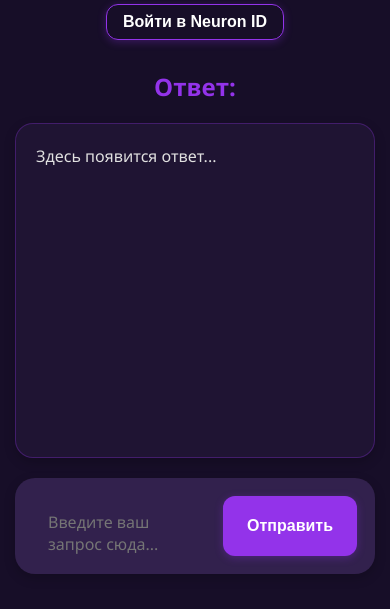
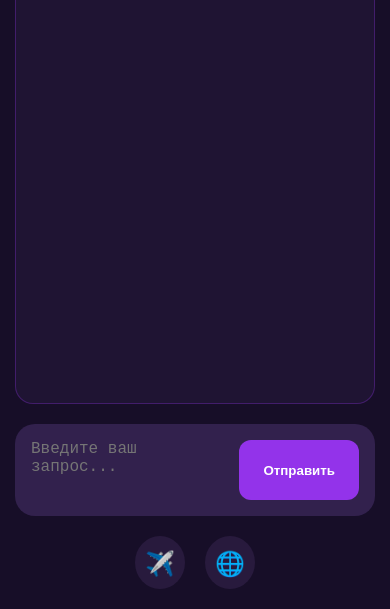
Before and after one commit to Neuron-Ecosystem/Neuron-AI, a website: page public/index.html in a window 390 px wide. Shown: the part 235-844 px from the top of the page. Drawn offline with Linux system fonts and the light colour scheme; no server answers.

Commit message:
Update index.html

```diff
--- a/public/index.html
+++ b/public/index.html
@@ -1,175 +1,58 @@
 <!DOCTYPE html>
 <html lang="ru">
 <head>
-    <meta name="google-site-verification" content="unrJT2kfnaTJfgm-4h8d6Tq5YObmkG9JYVn-2UCGbag" />
     <meta charset="UTF-8">
     <meta name="viewport" content="width=device-width, initial-scale=1.0">
     <title>Neuron AI</title>
     <style>
-        /* ================================================= */
-        /* == СТИЛИЗАЦИЯ ПОД NEURON ECOSYSTEM == */
-        /* ================================================= */
         :root {
-            --bg-color: #170e28;
-            --text-color: #e0e0e0;
-            --accent-color: #9333ea;
-            --input-bg: #281a3d;
-            --input-highlight-bg: #32214d;
-            --message-bg: #1f1433;
+            --bg-color: #170e28; --text-color: #e0e0e0; --accent-color: #9333ea;
+            --input-bg: #281a3d; --input-highlight-bg: #32214d; --message-bg: #1f1433;
         }
-
         * { box-sizing: border-box; margin: 0; padding: 0; }
-
         body {
-            font-family: 'Segoe UI', Tahoma, Geneva, Verdana, sans-serif;
-            background-color: var(--bg-color);
-            color: var(--text-color);
-            max-width: 760px;
-            margin: 0 auto;
-            padding: 20px 15px;
-            min-height: 100vh;
-            display: flex;
-            flex-direction: column;
+            font-family: 'Segoe UI', sans-serif; background-color: var(--bg-color); color: var(--text-color);
+            max-width: 760px; margin: 0 auto; padding: 20px 15px; min-height: 100vh; display: flex; flex-direction: column;
         }
-
-        h1, h2 {
-            color: var(--accent-color);
-            text-align: center;
-            margin-bottom: 20px;
-            font-weight: 600;
+        h1 { color: var(--accent-color); text-align: center; margin-bottom: 20px; }
+        .auth-btn {
+            background: transparent; border: 1px solid var(--accent-color); color: white;
+            padding: 8px 16px; border-radius: 12px; cursor: pointer; align-self: center; margin-bottom: 20px;
         }
-
-        .chat-container {
-            display: flex;
-            flex-direction: column;
-            width: 100%;
-            flex-grow: 1;
-            margin-bottom: 20px;
+        #output {
+            padding: 20px; background: var(--message-bg); border: 1px solid rgba(147, 51, 234, 0.3);
+            border-radius: 18px; min-height: 200px; flex-grow: 1; margin-bottom: 20px; white-space: pre-wrap;
         }
-
-        #output {
-            order: 1;
-            margin-bottom: 20px;
-            padding: 20px;
-            min-height: 200px;
-            background-color: var(--message-bg);
-            border: 1px solid rgba(147, 51, 234, 0.3);
-            border-radius: 18px;
-            white-space: pre-wrap;
-            line-height: 1.5;
-            box-shadow: 0 4px 12px rgba(0, 0, 0, 0.2);
-            flex-grow: 1;
+        .input-panel {
+            display: flex; gap: 12px; padding: 16px; background: var(--input-highlight-bg);
+            border-radius: 20px; position: sticky; bottom: 20px;
         }
-
-        .input-panel {
-            order: 2;
-            display: flex;
-            gap: 12px;
-            width: 100%;
-            padding: 16px;
-            background-color: var(--input-highlight-bg);
-            border-radius: 20px;
-            border: 2px solid transparent;
-            transition: border-color 0.3s;
-            box-shadow: 0 4px 12px rgba(0, 0, 0, 0.2);
-            position: sticky;
-            bottom: 20px;
+        textarea {
+            flex-grow: 1; height: 60px; background: transparent; border: none; color: white;
+            resize: none; outline: none; font-size: 16px;
         }
-
-        .input-panel:focus-within { border-color: var(--accent-color); }
-
-        textarea {
-            flex-grow: 1;
-            height: 60px;
-            padding: 15px;
-            border: none;
-            border-radius: 12px;
-            background-color: var(--input-highlight-bg);
-            color: var(--text-color);
-            resize: none;
-            font-size: 16px;
-            outline: none;
-            line-height: 1.4;
-            font-family: inherit;
+        button#sendBtn {
+            background: var(--accent-color); color: white; border: none; padding: 0 24px;
+            border-radius: 12px; font-weight: bold; cursor: pointer;
         }
-
-        button {
-            background-color: var(--accent-color);
-            color: white;
-            border: none;
-            border-radius: 12px;
-            padding: 0 24px;
-            cursor: pointer;
-            font-size: 16px;
-            font-weight: bold;
-            transition: all 0.3s;
-            box-shadow: 0 2px 8px rgba(147, 51, 234, 0.3);
-        }
-
-        .auth-btn {
-            background-color: transparent;
-            border: 1px solid var(--accent-color);
-            margin-bottom: 15px;
-            align-self: center;
-            padding: 8px 16px;
-        }
-
-        .logo { font-size: 3rem; display: block; text-align: center; color: var(--accent-color); margin-bottom: 10px; }
-
-        .social-panel-mobile {
-            display: none; justify-content: center; gap: 25px; padding: 15px;
-            background-color: rgba(23, 14, 40, 0.9); backdrop-filter: blur(10px);
-            border-bottom: 1px solid rgba(147, 51, 234, 0.3); margin-bottom: 20px; border-radius: 0 0 16px 16px;
-        }
-
-        .social-panel-desktop { display: flex; justify-content: center; gap: 30px; padding: 20px; margin-top: 20px; }
-
-        .social-icon {
-            font-size: 1.8rem; color: var(--text-color); transition: all 0.3s;
-            cursor: pointer; border-radius: 50%; padding: 8px; background-color: var(--input-bg);
-            width: 50px; height: 50px; display: flex; align-items: center; justify-content: center; text-decoration: none;
-        }
-
-        @media (min-width: 769px) {
-            body { padding: 40px 20px; }
-            .social-panel-mobile { display: none !important; }
-        }
-
-        @media (max-width: 768px) {
-            body { padding: 0; }
-            .social-panel-mobile { display: flex; position: sticky; top: 0; z-index: 100; }
-            .social-panel-desktop { display: none !important; }
-            .chat-container { padding: 15px; }
-            #output { max-height: calc(100vh - 300px); overflow-y: auto; }
-        }
+        .social-panel { display: flex; justify-content: center; gap: 20px; margin-top: 20px; }
+        .social-icon { text-decoration: none; font-size: 1.5rem; background: var(--input-bg); padding: 10px; border-radius: 50%; }
     </style>
 </head>
 <body>
-    <div class="social-panel-mobile">
-        <a href="https://t.me/neuron_ecosystem" target="_blank" class="social-icon">✈️</a>
-        <a href="https://neuron-p2p.ru/" target="_blank" class="social-icon">🌐</a>
-        <a href="https://vk.ru/club233118101" target="_blank" class="social-icon">🔷</a>
-    </div>
-
-    <div class="logo">🧠</div>
     <h1>Neuron AI</h1>
-
     <button id="loginBtn" class="auth-btn">Войти в Neuron ID</button>
 
-    <div class="chat-container">
-        <h2>Ответ:</h2>
     <div id="output">Здесь появится ответ...</div>
 
     <div class="input-panel">
-            <textarea id="promptInput" placeholder="Введите ваш запрос сюда..."></textarea>
+        <textarea id="promptInput" placeholder="Введите ваш запрос..."></textarea>
         <button id="sendBtn">Отправить</button>
     </div>
-    </div>
 
-    <div class="social-panel-desktop">
-        <a href="https://t.me/neuron_ecosystem" target="_blank" class="social-icon">✈️</a>
-        <a href="https://neuron-p2p.ru/" target="_blank" class="social-icon">🌐</a>
-        <a href="https://vk.ru/club233118101" target="_blank" class="social-icon">🔷</a>
+    <div class="social-panel">
+        <a href="https://t.me/neuron_ecosystem" class="social-icon">✈️</a>
+        <a href="https://neuron-p2p.ru/" class="social-icon">🌐</a>
     </div>
 
     <script type="module">
@@ -198,66 +81,39 @@
 
         document.getElementById('loginBtn').onclick = async () => {
             const provider = new GoogleAuthProvider();
-            try {
             await signInWithPopup(auth, provider);
-            } catch (e) { console.error("Ошибка входа:", e); }
         };
 
         async function getContext() {
-            if (!currentUser) return "Пользователь не авторизован (гостевой режим).";
+            if (!currentUser) return "Гость";
             try {
                 const userRef = doc(db, "users", currentUser.uid);
                 const snap = await getDoc(userRef);
-                return snap.exists() ? JSON.stringify(snap.data()) : "Данные в базе отсутствуют.";
-            } catch (e) { return "Ошибка доступа к базе данных."; }
+                return snap.exists() ? JSON.stringify(snap.data()) : "Профиль пуст";
+            } catch (e) { return "Ошибка базы"; }
         }
 
         async function sendPrompt() {
-            const promptInput = document.getElementById('promptInput');
-            const outputDiv = document.getElementById('output');
-            const promptText = promptInput.value.trim();
+            const input = document.getElementById('promptInput');
+            const output = document.getElementById('output');
+            if (!input.value.trim()) return;
 
-            if (!promptText) return;
-
-            outputDiv.innerText = "Анализирую данные...";
-            const userData = await getContext();
+            output.innerText = "Синхронизация с Neuron System...";
+            const context = await getContext();
 
             try {
-                const response = await fetch('/api/chat', {
+                const res = await fetch('/api/chat', {
                     method: 'POST',
                     headers: { 'Content-Type': 'application/json' },
-                    body: JSON.stringify({
-                        messages: [{ role: "user", content: promptText }],
-                        context: userData
-                    })
+                    body: JSON.stringify({ messages: [{ role: "user", content: input.value }], context })
                 });
-
-                // ПРОВЕРКА ТИПА ОТВЕТА
-                const contentType = response.headers.get("content-type");
-                if (contentType && contentType.includes("application/json")) {
-                    const data = await response.json();
-                    if (response.ok && data.response) {
-                        outputDiv.innerText = data.response;
-                        promptInput.value = '';
-                    } else {
-                        outputDiv.innerText = "Ошибка ИИ: " + (data.error || "Неизвестная ошибка");
-                    }
-                } else {
-                    const textError = await response.text();
-                    outputDiv.innerText = "Ошибка сервера (500). Проверьте логи Vercel.";
-                    console.error("Сервер вернул не JSON:", textError);
-                }
-
-            } catch (error) {
-                outputDiv.innerText = 'Проблема с подключением. Проверьте интернет.';
-                console.error("Fetch error:", error);
-            }
+                const data = await res.json();
+                output.innerText = data.response || data.error;
+                if (res.ok) input.value = '';
+            } catch (e) { output.innerText = "Ошибка сети."; }
         }
 
         document.getElementById('sendBtn').onclick = sendPrompt;
-        document.getElementById('promptInput').onkeydown = (e) => {
-            if (e.key === 'Enter' && !e.shiftKey) { e.preventDefault(); sendPrompt(); }
-        };
     </script>
 </body>
 </html>
```
Lines whose indentation alone changed are shown as unchanged.
